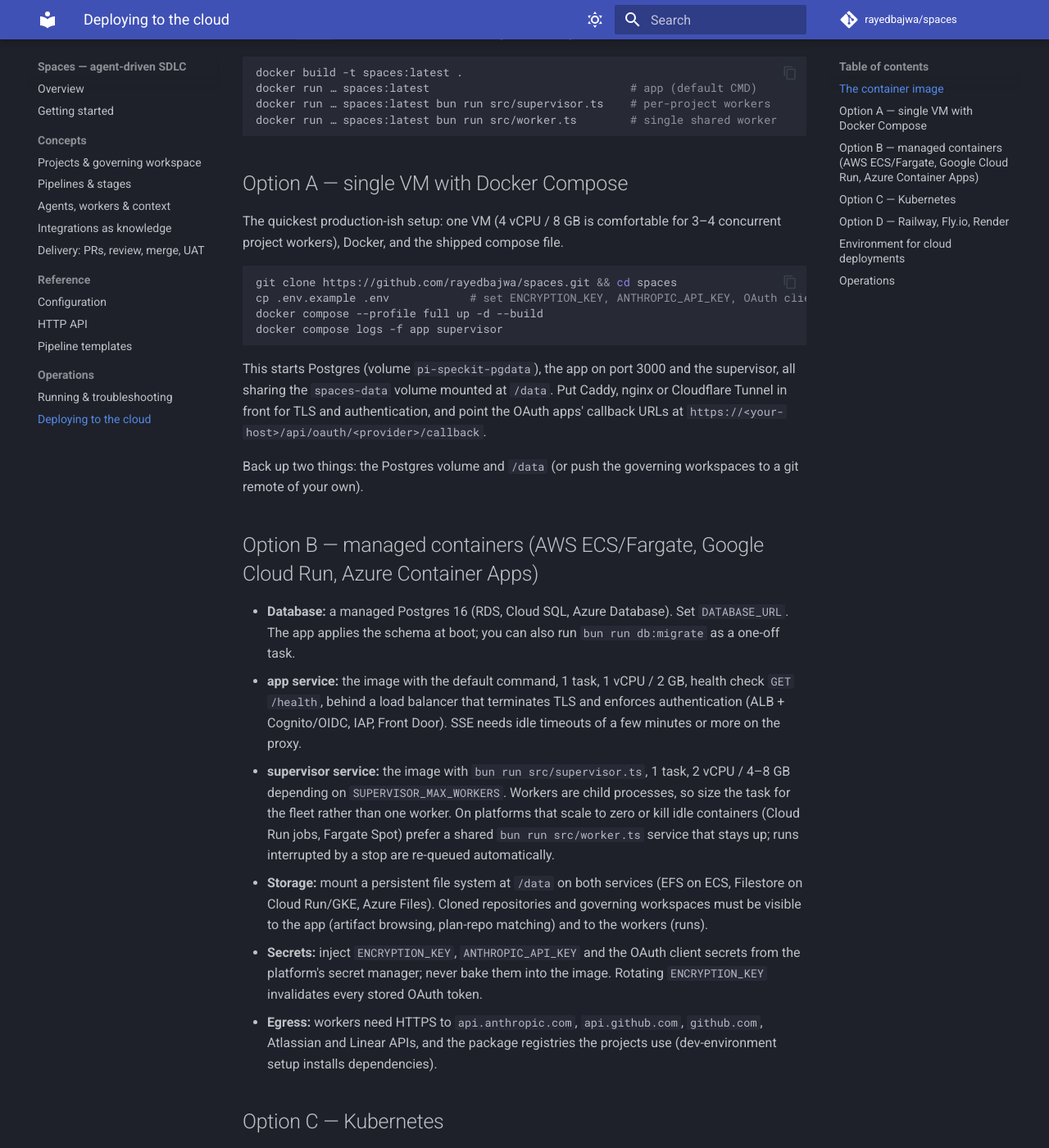
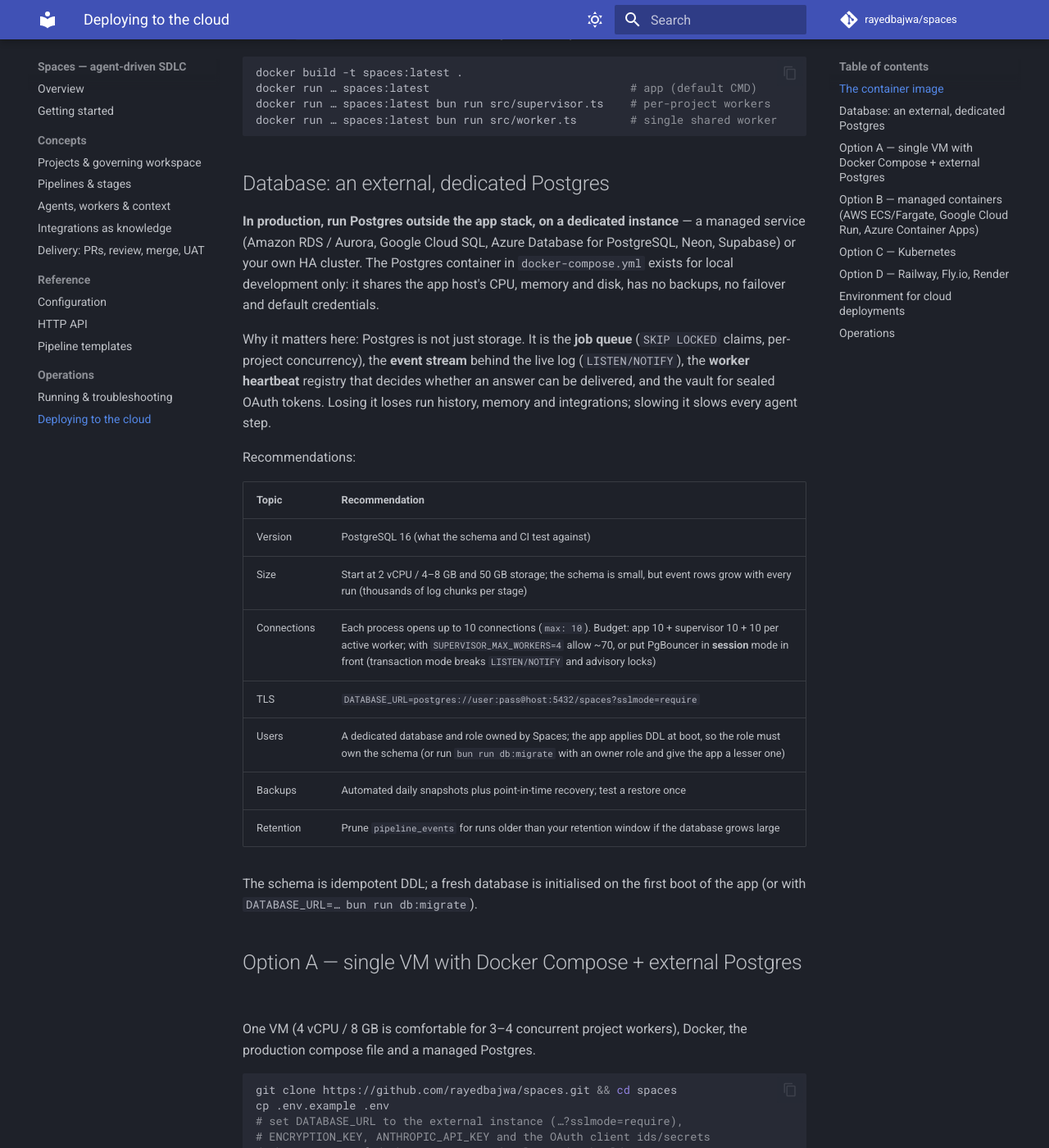
Before and after one commit to rayedbajwa/spaces, an MkDocs documentation site: the page built from docs/operations/cloud-deployment.md, in a window 1280 px wide and 1400 px high, scrolled down 1199 px. Shown: the whole window at 82% size. Built offline with MkDocs 1.6.1 and Material for MkDocs 9.7.7, drawn with Linux system fonts in a browser that asks for light colours; comment, search, counter and statistics services are not loaded; some of the changed text lies outside the part shown.

Commit message:
docs+ops: production requires an external, dedicated Postgres
- docker-compose.prod.yml: app + supervisor only (no bundled database), local
  port binding for a reverse proxy, stop grace periods, memory limit
- docker-compose.yml marked development-only
- cloud deployment guide: Database section (why Postgres is the queue, event
  stream, heartbeat registry and token vault; sizing, connections/PgBouncer
  session mode, TLS, roles, backups, retention); Option A now uses the prod
  compose with an external instance

Co-Authored-By: Claude Fable 5.1 <noreply@anthropic.com>

````diff
--- a/docs/operations/cloud-deployment.md
+++ b/docs/operations/cloud-deployment.md
@@ -42,31 +42,69 @@ docker run … spaces:latest bun run src/supervisor.ts    # per-project workers
 docker run … spaces:latest bun run src/worker.ts        # single shared worker
 ```
 
-## Option A — single VM with Docker Compose
+## Database: an external, dedicated Postgres
 
-The quickest production-ish setup: one VM (4 vCPU / 8 GB is comfortable for
-3–4 concurrent project workers), Docker, and the shipped compose file.
+**In production, run Postgres outside the app stack, on a dedicated instance**
+— a managed service (Amazon RDS / Aurora, Google Cloud SQL, Azure Database for
+PostgreSQL, Neon, Supabase) or your own HA cluster. The Postgres container in
+`docker-compose.yml` exists for local development only: it shares the app
+host's CPU, memory and disk, has no backups, no failover and default
+credentials.
+
+Why it matters here: Postgres is not just storage. It is the **job queue**
+(`SKIP LOCKED` claims, per-project concurrency), the **event stream** behind the
+live log (`LISTEN/NOTIFY`), the **worker heartbeat** registry that decides
+whether an answer can be delivered, and the vault for sealed OAuth tokens.
+Losing it loses run history, memory and integrations; slowing it slows every
+agent step.
+
+Recommendations:
+
+| Topic | Recommendation |
+|---|---|
+| Version | PostgreSQL 16 (what the schema and CI test against) |
+| Size | Start at 2 vCPU / 4–8 GB and 50 GB storage; the schema is small, but event rows grow with every run (thousands of log chunks per stage) |
+| Connections | Each process opens up to 10 connections (`max: 10`). Budget: app 10 + supervisor 10 + 10 per active worker; with `SUPERVISOR_MAX_WORKERS=4` allow ~70, or put PgBouncer in **session** mode in front (transaction mode breaks `LISTEN/NOTIFY` and advisory locks) |
+| TLS | `DATABASE_URL=postgres://user:pass@host:5432/spaces?sslmode=require` |
+| Users | A dedicated database and role owned by Spaces; the app applies DDL at boot, so the role must own the schema (or run `bun run db:migrate` with an owner role and give the app a lesser one) |
+| Backups | Automated daily snapshots plus point-in-time recovery; test a restore once |
+| Retention | Prune `pipeline_events` for runs older than your retention window if the database grows large |
+
+The schema is idempotent DDL; a fresh database is initialised on the first
+boot of the app (or with `DATABASE_URL=… bun run db:migrate`).
+
+## Option A — single VM with Docker Compose + external Postgres
+
+One VM (4 vCPU / 8 GB is comfortable for 3–4 concurrent project workers),
+Docker, the production compose file and a managed Postgres.
 
 ```bash
 git clone https://github.com/rayedbajwa/spaces.git && cd spaces
-cp .env.example .env            # set ENCRYPTION_KEY, ANTHROPIC_API_KEY, OAuth client ids/secrets
-docker compose --profile full up -d --build
-docker compose logs -f app supervisor
+cp .env.example .env
+# set DATABASE_URL to the external instance (…?sslmode=require),
+# ENCRYPTION_KEY, ANTHROPIC_API_KEY and the OAuth client ids/secrets
+docker compose -f docker-compose.prod.yml up -d --build
+docker compose -f docker-compose.prod.yml logs -f app supervisor
 ```
 
-This starts Postgres (volume `pi-speckit-pgdata`), the app on port 3000 and the
-supervisor, all sharing the `spaces-data` volume mounted at `/data`. Put Caddy,
+`docker-compose.prod.yml` starts only the **app** (bound to `127.0.0.1:3000`)
+and the **supervisor**, sharing the `spaces-data` volume at `/data`, with stop
+grace periods that let workers re-queue or pause runs on restart. Put Caddy,
 nginx or Cloudflare Tunnel in front for TLS and authentication, and point the
 OAuth apps' callback URLs at `https://<your-host>/api/oauth/<provider>/callback`.
 
-Back up two things: the Postgres volume and `/data` (or push the governing
-workspaces to a git remote of your own).
+(`docker compose --profile full up` in `docker-compose.yml` bundles a Postgres
+container — use that for local development and demos, not production.)
+
+Back up the managed database (snapshots + PITR) and `/data` (or push the
+governing workspaces to a git remote of your own).
 
 ## Option B — managed containers (AWS ECS/Fargate, Google Cloud Run, Azure Container Apps)
 
-- **Database:** a managed Postgres 16 (RDS, Cloud SQL, Azure Database). Set
-  `DATABASE_URL`. The app applies the schema at boot; you can also run
-  `bun run db:migrate` as a one-off task.
+- **Database:** an external, dedicated Postgres 16 as described above (RDS,
+  Cloud SQL, Azure Database). Set `DATABASE_URL` with `sslmode=require`. The
+  app applies the schema at boot; you can also run `bun run db:migrate` as a
+  one-off task.
 - **app service:** the image with the default command, 1 task, 1 vCPU / 2 GB,
   health check `GET /health`, behind a load balancer that terminates TLS and
   enforces authentication (ALB + Cognito/OIDC, IAP, Front Door). SSE needs
@@ -112,7 +150,7 @@ variables from `.env.example` as service secrets.
 
 | Variable | Recommendation |
 |---|---|
-| `DATABASE_URL` | Managed Postgres, TLS (`?sslmode=require`) |
+| `DATABASE_URL` | External, dedicated Postgres 16 (managed service or HA cluster), TLS (`?sslmode=require`); never the bundled dev container |
 | `ENCRYPTION_KEY` | From a secret manager; back it up with the database |
 | `ANTHROPIC_API_KEY` | From a secret manager; verified at boot |
 | `PORT` | `3000` (or what the platform injects) |
````
Also changed, not shown: README.md (+5 -2 lines), docker-compose.prod.yml (added, +54 -0 lines), docker-compose.yml (+7 -2 lines).
